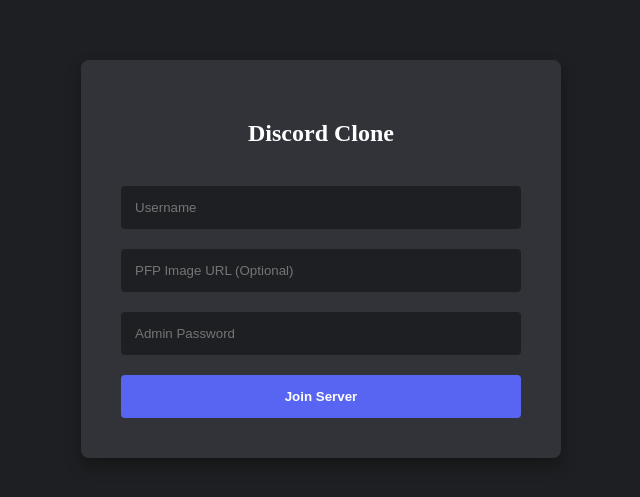
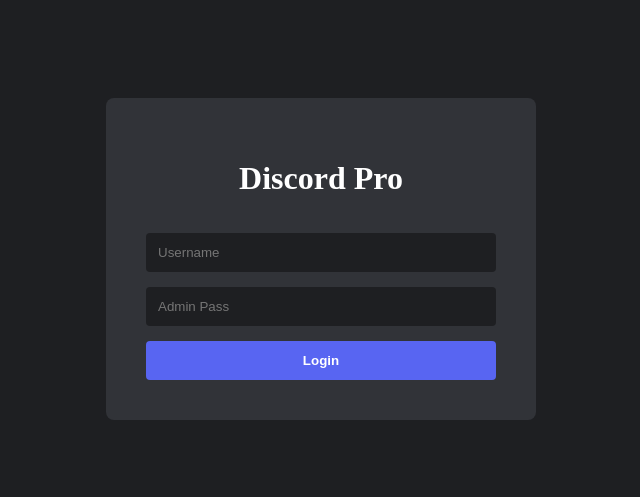
Before and after one commit to zakbooks1/Discord, a Next.js app: page / in a window 1280 px wide. Shown: the part 141-638 px from the top of the page, without its empty margins (319-959 px from the left). Built offline with nearby package versions, Linux system fonts and the light colour scheme.

Commit message:
Update page.js

```diff
--- a/app/page.js
+++ b/app/page.js
@@ -7,34 +7,53 @@
   const [activeServer, setActiveServer] = useState("general");
   const [user, setUser] = useState({ name: "", isAdmin: false, pass: "", pfp: "" });
   const [isLoggedIn, setIsLoggedIn] = useState(false);
+  const [showSettings, setShowSettings] = useState(false);
+  const [cmdHint, setCmdHint] = useState("");
 
   const [tempName, setTempName] = useState("");
   const [tempPass, setTempPass] = useState("");
-  const [tempPfp, setTempPfp] = useState("");
 
-  const fileInputRef = useRef(null);
+  const chatFileRef = useRef(null);
+  const pfpFileRef = useRef(null);
   const scrollRef = useRef(null);
-  const ADMIN_KEY = "67man76"; // Your New Password
 
-  const channels = [{ id: "general", icon: "#" }, { id: "media", icon: "📸" }, { id: "gaming", icon: "🎮" }];
+  const ADMIN_KEY = "67man76";
+  const FUNNY_CMDS = ["/clear", "/yeet", "/spam", "/ghost", "/clown"];
 
   useEffect(() => {
-    const saved = localStorage.getItem("chat-v7-final");
+    const saved = localStorage.getItem("chat-v8");
     if (saved) { setUser(JSON.parse(saved)); setIsLoggedIn(true); }
   }, []);
 
+  // Admin Auto-Correct Helper
+  useEffect(() => {
+    if (user.isAdmin && text.startsWith("/")) {
+      const match = FUNNY_CMDS.find(c => c.startsWith(text.toLowerCase()));
+      setCmdHint(match && match !== text ? `Did you mean ${match}?` : "");
+    } else { setCmdHint(""); }
+  }, [text, user.isAdmin]);
+
   const handleLogin = () => {
-    if (!tempName) return alert("Username required");
+    if (!tempName) return alert("Enter name");
+    const isAdm = tempPass.trim() === ADMIN_KEY;
+    const data = {
+      name: tempName, isAdmin: isAdm, pass: tempPass,
+      pfp: `https://api.dicebear.com/7.x/pixel-art/svg?seed=${tempName}`
+    };
+    setUser(data); setIsLoggedIn(true);
+    localStorage.setItem("chat-v8", JSON.stringify(data));
+  };
 
-    const cleanPass = tempPass.trim(); // No lowercase force, case-sensitive as requested
-    const isAdm = cleanPass === ADMIN_KEY;
-
-    const pfpUrl = tempPfp.trim() || `https://api.dicebear.com/7.x/pixel-art/svg?seed=${tempName}`;
-
-    const data = { name: tempName, isAdmin: isAdm, pass: cleanPass, pfp: pfpUrl };
-    setUser(data);
-    setIsLoggedIn(true);
-    localStorage.setItem("chat-v7-final", JSON.stringify(data));
+  const updatePFP = (e) => {
+    const file = e.target.files[0];
+    const reader = new FileReader();
+    reader.onloadend = () => {
+      const newUser = { ...user, pfp: reader.result };
+      setUser(newUser);
+      localStorage.setItem("chat-v8", JSON.stringify(newUser));
+      alert("PFP Updated!");
+    };
+    reader.readAsDataURL(file);
   };
 
   const loadData = async () => {
@@ -51,52 +70,41 @@
     }
   }, [isLoggedIn, activeServer]);
 
-  useEffect(() => {
-    if (scrollRef.current) scrollRef.current.scrollTop = scrollRef.current.scrollHeight;
-  }, [messages]);
+  const send = async (img = null, overrideText = null) => {
+    const msgText = overrideText || text;
+    if (!msgText.trim() && !img) return;
 
-  const send = async (imgBase64 = null) => {
-    if (!text.trim() && !imgBase64) return;
-
-    if (text.startsWith("/clear") && user.isAdmin) {
-      await fetch("/api/messages", {
-        method: "DELETE",
-        headers: { "admin-pass": user.pass },
-        body: JSON.stringify({ server: activeServer, clearAll: true }),
-      });
+    // Handle Admin Commands
+    if (msgText.startsWith("/") && user.isAdmin) {
+      const cmd = msgText.toLowerCase();
+      if (cmd === "/clear") {
+        await fetch("/api/messages", { method: "DELETE", headers: { "admin-pass": user.pass }, body: JSON.stringify({ server: activeServer, clearAll: true }) });
+      } else if (cmd === "/yeet") {
+        await send(null, "🚀 TARGET ACQUIRED. YEETING USER INTO LOW ORBIT.");
+      } else if (cmd === "/clown") {
+        await send(null, "🤡 HONK HONK! AN ADMIN HAS DECLARED THIS CHANNEL A CIRCUS.");
+      } else if (cmd === "/ghost") {
+        await send(null, "👻 BOO! (This admin is now invisible... mostly)");
+      }
       setText(""); loadData(); return;
     }
 
     await fetch("/api/messages", {
       method: "POST",
       headers: { "Content-Type": "application/json" },
-      body: JSON.stringify({
-        text, user: user.name, isAdmin: user.isAdmin,
-        pfp: user.pfp, image: imgBase64, server: activeServer
-      }),
+      body: JSON.stringify({ text: msgText, user: user.name, isAdmin: user.isAdmin, pfp: user.pfp, image: img, server: activeServer }),
     });
-
-    setText("");
-    loadData();
-  };
-
-  const handleFile = (e) => {
-    const file = e.target.files[0];
-    if (!file) return;
-    const reader = new FileReader();
-    reader.onloadend = () => send(reader.result);
-    reader.readAsDataURL(file);
+    setText(""); loadData();
   };
 
   if (!isLoggedIn) {
     return (
-      <div style={styles.loginPage}>
+      <div style={styles.loginBg}>
         <div style={styles.loginCard}>
-          <h2 style={{ color: "white", textAlign: "center" }}>Discord Clone</h2>
-          <input placeholder="Username" autoCapitalize="none" autoCorrect="off" onChange={e => setTempName(e.target.value)} style={styles.input} />
-          <input placeholder="PFP Image URL (Optional)" autoCapitalize="none" onChange={e => setTempPfp(e.target.value)} style={styles.input} />
-          <input placeholder="Admin Password" type="password" autoCapitalize="none" onChange={e => setTempPass(e.target.value)} style={styles.input} />
-          <button onClick={handleLogin} style={styles.loginBtn}>Join Server</button>
+          <h1 style={{color:'white', textAlign:'center'}}>Discord Pro</h1>
+          <input placeholder="Username" onChange={e => setTempName(e.target.value)} style={styles.in} />
+          <input placeholder="Admin Pass" type="password" onChange={e => setTempPass(e.target.value)} style={styles.in} />
+          <button onClick={handleLogin} style={styles.btn}>Login</button>
         </div>
       </div>
     );
@@ -104,55 +112,50 @@
 
   return (
     <div style={styles.app}>
+      {/* Account Center Modal */}
+      {showSettings && (
+        <div style={styles.modalOverlay}>
+          <div style={styles.modal}>
+            <h2>Account Center</h2>
+            <img src={user.pfp} style={{width:80, height:80, borderRadius:'50%'}} />
+            <input type="file" ref={pfpFileRef} style={{display:'none'}} onChange={updatePFP} />
+            <button onClick={() => pfpFileRef.current.click()} style={styles.btn}>Change PFP from Library</button>
+            <button onClick={() => setShowSettings(false)} style={{...styles.btn, background:'#4e5058'}}>Close</button>
+          </div>
+        </div>
+      )}
+
       <div style={styles.side1}>
-        <div style={styles.sCircActive}>D</div>
-        <button onClick={() => {localStorage.clear(); window.location.reload();}} style={styles.logout}>EXIT</button>
-      </div>
-
-      <div style={styles.side2}>
-        <div style={styles.sHead}>TEXT CHANNELS</div>
-        {channels.map(chan => (
-          <div key={chan.id} onClick={() => setActiveServer(chan.id)} style={activeServer === chan.id ? styles.cActive : styles.cInactive}>
-            {chan.icon} {chan.id}
-          </div>
-        ))}
+        <div style={styles.sCirc}>D</div>
+        <div onClick={() => setShowSettings(true)} style={styles.settingsIcon}>⚙️</div>
+        <button onClick={() => {localStorage.clear(); window.location.reload();}} style={styles.logout}>Log Out</button>
       </div>
 
       <div style={styles.main}>
-        <div style={styles.mHead}>
-          # {activeServer} {user.isAdmin && <span style={styles.adminBadge}>👑 ADMIN</span>}
-        </div>
+        <div style={styles.mHead}># {activeServer} {user.isAdmin && <span style={styles.badge}>ADMIN</span>}</div>
 
         <div style={styles.msgList} ref={scrollRef}>
           {messages.map((m, i) => (
             <div key={i} style={styles.mRow}>
-              <img src={m.pfp} style={styles.mAv} alt="avatar" />
-              <div style={{ flex: 1 }}>
-                <div style={styles.mMeta}>
-                  <span style={{ fontWeight: "bold", color: m.isAdmin ? "#f1c40f" : "white" }}>{m.user}</span>
-                  <span style={styles.mDate}>{new Date(m.date).toLocaleTimeString()}</span>
-                </div>
+              <img src={m.pfp} style={styles.mAv} />
+              <div style={{flex:1}}>
+                <div style={styles.mMeta}><span style={{fontWeight:'bold', color: m.isAdmin ? '#f1c40f' : 'white'}}>{m.user}</span></div>
                 {m.text && <div style={styles.mText}>{m.text}</div>}
-                {m.image && <img src={m.image} style={styles.postedImg} alt="upload" />}
+                {m.image && <img src={m.image} style={styles.postedImg} />}
               </div>
-              {user.isAdmin && <button onClick={async () => {
-                await fetch("/api/messages", {
-                  method: "DELETE",
-                  headers: { "admin-pass": user.pass },
-                  body: JSON.stringify({ id: m._id, server: activeServer }),
-                });
-                loadData();
-              }} style={styles.del}>×</button>}
             </div>
           ))}
         </div>
 
         <div style={styles.inWrap}>
+          {cmdHint && <div style={styles.hint}>{cmdHint}</div>}
           <div style={styles.inputContainer}>
-            <input type="file" accept="image/*" ref={fileInputRef} style={{ display: "none" }} onChange={handleFile} />
-            <button onClick={() => fileInputRef.current.click()} style={styles.plusBtn}>+</button>
+            <input type="file" accept="image/*" ref={chatFileRef} style={{display:'none'}} onChange={(e)=>{
+              const r = new FileReader(); r.onloadend = () => send(r.result); r.readAsDataURL(e.target.files[0]);
+            }} />
+            <button onClick={() => chatFileRef.current.click()} style={styles.plusBtn}>+</button>
             <input value={text} onChange={e => setText(e.target.value)} onKeyDown={e => e.key === "Enter" && send()}
-                   style={styles.chatIn} placeholder={`Message #${activeServer}`} />
+                   style={styles.chatIn} placeholder="Type /yeet or /clear..." />
           </div>
         </div>
       </div>
@@ -162,30 +165,27 @@
 
 const styles = {
   app: { display: "flex", height: "100vh", backgroundColor: "#313338", color: "#dbdee1", fontFamily: "sans-serif" },
-  side1: { width: "72px", backgroundColor: "#1e1f22", display: "flex", flexDirection: "column", alignItems: "center", padding: "12px 0", gap: "12px" },
-  sCircActive: { width: "48px", height: "48px", borderRadius: "16px", backgroundColor: "#5865f2", display: "flex", alignItems: "center", justifyContent: "center", fontWeight: "bold" },
-  logout: { marginTop: "auto", background: "#ed4245", color: "white", border: "none", borderRadius: "8px", padding: "8px", cursor: "pointer", fontSize: "10px", fontWeight: "bold" },
-  side2: { width: "240px", backgroundColor: "#2b2d31", padding: "12px" },
-  sHead: { padding: "10px", fontSize: "12px", fontWeight: "bold", color: "#949ba4", letterSpacing: "1px" },
-  cActive: { padding: "10px 12px", backgroundColor: "#3f4147", borderRadius: "4px", color: "white", cursor: "pointer", marginBottom: "2px" },
-  cInactive: { padding: "10px 12px", color: "#80848e", cursor: "pointer", transition: "0.2s" },
+  side1: { width: "72px", backgroundColor: "#1e1f22", display: "flex", flexDirection: "column", alignItems: "center", padding: "12px 0", gap: "15px" },
+  sCirc: { width: "48px", height: "48px", borderRadius: "16px", backgroundColor: "#5865f2", display: "flex", alignItems: "center", justifyContent: "center", fontWeight: "bold" },
+  settingsIcon: { fontSize: "24px", cursor: "pointer" },
+  logout: { marginTop: "auto", background: "#ed4245", border: "none", color: "white", padding: "5px", borderRadius: "4px", fontSize: "10px" },
   main: { flex: 1, display: "flex", flexDirection: "column" },
-  mHead: { height: "48px", display: "flex", alignItems: "center", padding: "0 16px", borderBottom: "1px solid #26272d", fontWeight: "bold", gap: "10px", boxShadow: "0 1px 2px rgba(0,0,0,0.1)" },
-  adminBadge: { fontSize: "10px", background: "#f1c40f", color: "black", padding: "2px 6px", borderRadius: "4px" },
+  mHead: { height: "48px", display: "flex", alignItems: "center", padding: "0 16px", borderBottom: "1px solid #26272d", fontWeight: "bold", gap: "10px" },
+  badge: { fontSize: "10px", background: "#f1c40f", color: "black", padding: "2px 5px", borderRadius: "3px" },
   msgList: { flex: 1, overflowY: "auto", padding: "20px" },
-  mRow: { display: "flex", gap: "16px", marginBottom: "24px" },
-  mAv: { width: "40px", height: "40px", borderRadius: "50%", backgroundColor: "#4e5058" },
-  mMeta: { display: "flex", gap: "10px", alignItems: "center", marginBottom: "2px" },
-  mDate: { fontSize: "12px", color: "#949ba4" },
-  mText: { color: "#dbdee1", lineHeight: "1.4" },
-  postedImg: { maxWidth: "100%", maxHeight: "400px", borderRadius: "8px", marginTop: "10px", border: "1px solid #444" },
+  mRow: { display: "flex", gap: "16px", marginBottom: "20px" },
+  mAv: { width: "40px", height: "40px", borderRadius: "50%", objectFit: "cover" },
+  mMeta: { display: "flex", gap: "10px", marginBottom: "2px" },
+  postedImg: { maxWidth: "100%", maxHeight: "300px", borderRadius: "8px", marginTop: "10px" },
   inWrap: { padding: "0 20px 24px 20px" },
+  hint: { fontSize: "12px", color: "#f1c40f", marginBottom: "5px", marginLeft: "45px" },
   inputContainer: { display: "flex", alignItems: "center", backgroundColor: "#383a40", borderRadius: "8px", padding: "0 15px" },
-  plusBtn: { background: "#b5bac1", border: "none", borderRadius: "50%", width: "24px", height: "24px", cursor: "pointer", fontWeight: "bold", fontSize: "18px", color: "#313338" },
-  chatIn: { flex: 1, padding: "14px", border: "none", backgroundColor: "transparent", color: "white", outline: "none" },
-  del: { background: "none", border: "none", color: "#ed4245", cursor: "pointer", fontSize: "20px", opacity: "0.6" },
-  loginPage: { height: "100vh", display: "flex", alignItems: "center", justifyContent: "center", backgroundColor: "#1e1f22" },
-  loginCard: { backgroundColor: "#313338", padding: "40px", borderRadius: "8px", width: "400px", display: "flex", flexDirection: "column", gap: "20px", boxShadow: "0 8px 16px rgba(0,0,0,0.3)" },
-  input: { padding: "14px", borderRadius: "4px", border: "none", backgroundColor: "#1e1f22", color: "white" },
-  loginBtn: { padding: "14px", backgroundColor: "#5865f2", color: "white", border: "none", borderRadius: "4px", fontWeight: "bold", cursor: "pointer" }
+  plusBtn: { background: "#b5bac1", border: "none", borderRadius: "50%", width: "24px", height: "24px", cursor: "pointer" },
+  chatIn: { flex: 1, padding: "12px", border: "none", backgroundColor: "transparent", color: "white", outline: "none" },
+  modalOverlay: { position: "fixed", top: 0, left: 0, right: 0, bottom: 0, backgroundColor: "rgba(0,0,0,0.8)", display: "flex", alignItems: "center", justifyContent: "center", zIndex: 100 },
+  modal: { backgroundColor: "#313338", padding: "40px", borderRadius: "8px", display: "flex", flexDirection: "column", alignItems: "center", gap: "20px" },
+  loginBg: { height: "100vh", display: "flex", alignItems: "center", justifyContent: "center", backgroundColor: "#1e1f22" },
+  loginCard: { backgroundColor: "#313338", padding: "40px", borderRadius: "8px", width: "350px", display: "flex", flexDirection: "column", gap: "15px" },
+  in: { padding: "12px", borderRadius: "4px", border: "none", backgroundColor: "#1e1f22", color: "white" },
+  btn: { padding: "12px", backgroundColor: "#5865f2", color: "white", border: "none", borderRadius: "4px", fontWeight: "bold", cursor: "pointer" }
 };
```
